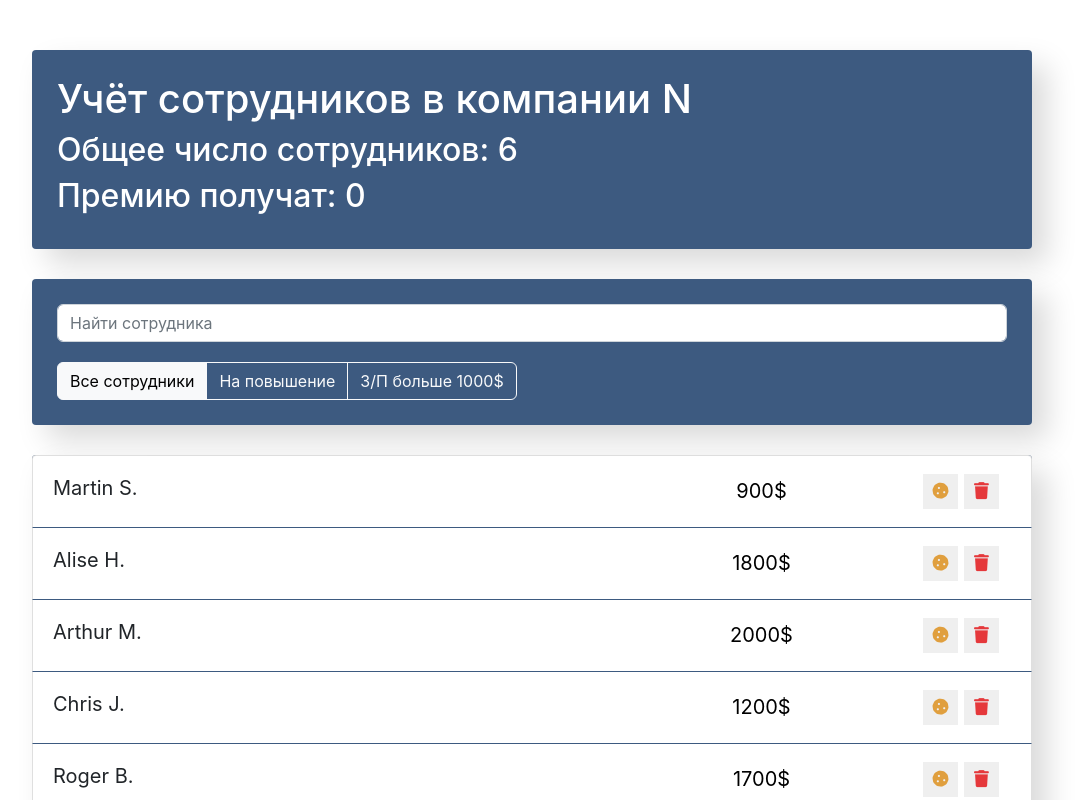
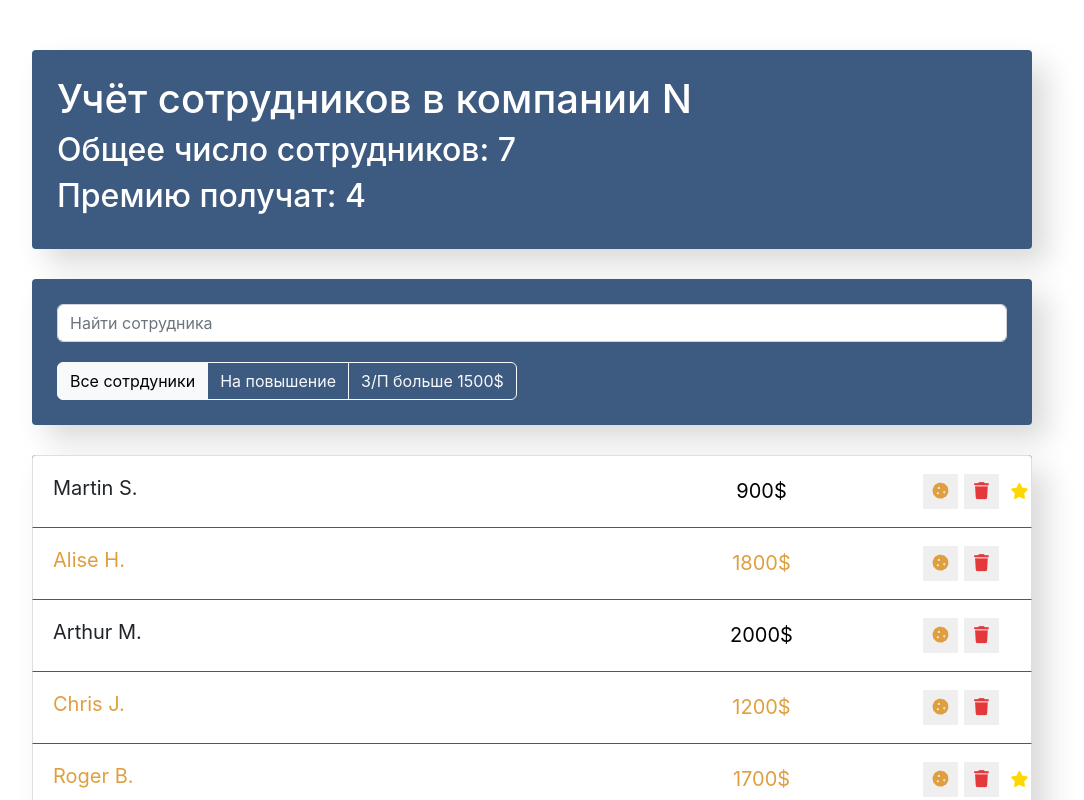
Before and after one commit to GoltvyDen/Employee-accounting, a React (Create React App) app: page / in a window 1280 px wide. Shown: the top 800 px of the page, without its empty margins (108-1192 px from the left). Built offline with nearby package versions, Linux system fonts and the light colour scheme.

Commit message:
sorting implemented

```diff
--- a/src/components/app-filter/app-filter.jsx
+++ b/src/components/app-filter/app-filter.jsx
@@ -1,23 +1,31 @@
 import "./app-filter.css";
 
-const AppFilter = () => {
+const AppFilter = (props) => {
+    const buttonsData = [
+        {name: 'all', label:'Все сотрдуники'},
+        {name: 'rise', label:'На повышение'},
+        {name: 'salary', label:'З/П больше 1500$'}
+    ];
+
+    const buttons = buttonsData.map(({name, label}) => {
+        const activeBtn = props.filter === name;
+        const clazz = activeBtn ? 'btn-light' : 'btn-outline-light';
+
+        return (
+            <button
+                type="button"
+                className={`btn ${clazz}`}
+                key={name}
+                onClick={() => props.onUpdateFilter(name)}>
+                {label}
+            </button>
+        )
+    })
+
+
     return (
         <div className="btn-group">
-            <button
-                type="button"
-                className="btn btn-light">
-                        Все сотрудники
-            </button>
-            <button
-                type="button"
-                className="btn btn-outline-light">
-                    На повышение
-            </button>
-            <button
-                type="button"
-                className="btn btn-outline-light">
-                    З/П больше 1000$
-            </button>
+            {buttons}
         </div>
     )
 }
--- a/src/components/app/app.jsx
+++ b/src/components/app/app.jsx
@@ -13,15 +13,18 @@ class App extends Component {
         super(props);
         this.state = {
             data: [
-                {name: 'Martin S.', salary: 900, increase: false, rise: false, id: 1},
-                {name: 'Alise H.', salary: 1800, increase: false, rise: false, id: 2},
+                {name: 'Martin S.', salary: 900, increase: false, rise: true, id: 1},
+                {name: 'Alise H.', salary: 1800, increase: true, rise: false, id: 2},
                 {name: 'Arthur M.', salary: 2000, increase: false, rise: false, id: 3},
-                {name: 'Chris J.', salary: 1200, increase: false, rise: false, id: 4},
-                {name: 'Roger B.', salary: 1700, increase: false, rise: false, id: 5},
-                {name: 'Abigale W.', salary: 2500, increase: false, rise: false, id: 6}
-            ]
+                {name: 'Chris J.', salary: 1200, increase: true, rise: false, id: 4},
+                {name: 'Roger B.', salary: 1700, increase: true, rise: true, id: 5},
+                {name: 'Abigale W.', salary: 2500, increase: false, rise: false, id: 6},
+                {name: 'Sharon K.', salary: 1400, increase: true, rise: true, id: 7}
+            ],
+            term: '',
+            filter: 'all'
         }
-        this.maxId = 7;
+        this.maxId = 8;
     }
 
     deleteItem = (id) => {
@@ -59,52 +62,58 @@ class App extends Component {
         }))
     }
 
-    onToggleRise = (id) => {
-        console.log(`Rise this ${id}`);
+    searcEmp = (items, term) => {
+        if  (term.length === 0) {
+            return items;
+        }
+
+        return items.filter(item => {
+            return item.name.indexOf(term) > -1
+        })
+    }
+
+    onUpdateSearch = (term) => {
+        this.setState({term});
+    }
+
+    filterEmp = (items, filter) => {
+        switch (filter) {
+            case 'rise':
+                return items.filter(item => item.rise);
+            case 'salary':
+                return items.filter(item => item.salary > 1500);
+            default:
+                return items;
+        }
+    }
+
+    onUpdateFilter = (filter) => {
+        this.setState({filter});
     }
 
     render() {
+        const {data, term, filter} = this.state;
         const employees = this.state.data.length;
         const increased = this.state.data.filter(item => item.increase).length;
+        const visibleData = this.filterEmp(this.searcEmp(data, term), filter);
+
         return (
             <div className="app">
                 <AppInfo employees={employees} increased={increased}/>
                 <div className="search-panel">
-                    <SearchPanel/>
-                    <AppFilter/>
+                    <SearchPanel onUpdateSearch={this.onUpdateSearch}/>
+                    <AppFilter filter={filter} onUpdateFilter={this.onUpdateFilter}/>
                 </div>
 
                 <EmployeesList
-                    data={this.state.data}
+                    data={visibleData}
                     onDelete={this.deleteItem}
-                    onToggleProp={this.onToggleProp}/>
+                    onToggleProp={this.onToggleProp}
+                    selectSalary={this.selectSalary}/>
                 <EmployeesAddForm onAdd={this.addItem}/>
             </div>
         );
     }
 }
+
 export default App;
-
-// render() {
-//     const employees = this.state.data.length;
-//     const increased = this.state.data.filter(item => item.increase).length;
-//     return (
-//         <div className="app">
-//             <AppInfo employees={employees} increased={increased}/>
-
-//             <div className="search-panel">
-//                 <SearchPanel/>
-//                 <AppFilter/>
-//             </div>
-
-//             <EmployeesList
-//                 data={this.state.data}
-//                 onDelete={this.deleteItem}
-//                 onToggleProp={this.onToggleProp}/>
-//             <EmployeesAddForm onAdd={this.addItem}/>
-//         </div>
-//     );
-// }
-// }
-
-// export default App;
--- a/src/components/employees-list-item/employees-list-item.jsx
+++ b/src/components/employees-list-item/employees-list-item.jsx
@@ -1,18 +1,17 @@
 import './employees-list-item.css';
 
 const EmployeesListItem = (props) => {
-    const {name, salary, onDelete, onToggleProp, increase, rise} = props;
+    const {name, salary, onDelete, onToggleProp, increase, rise, selectSalary} = props;
 
     let classNames = 'list-group-item d-flex justify-content-between';
 
     increase ? classNames += ' increase': classNames += '';
     rise ? classNames += ' like' : classNames += '';
 
-
     return (
         <li className={classNames}>
             <span className="list-group-item-label" onDoubleClick={onToggleProp} data-toggle='rise'>{name}</span>
-            <input type="text" className="list-group-item-input" defaultValue={salary + '$'}/>
+            <input type="text" className="list-group-item-input"  defaultValue={salary + '$'} onChange={(e) => selectSalary(e)}/>
             <div className='d-flex justify-content-center align-items-center'>
                 <button type="button"
                     className="btn-cookie btn-sm "
--- a/src/components/search-panel/search-panel.jsx
+++ b/src/components/search-panel/search-panel.jsx
@@ -1,12 +1,30 @@
+import { Component } from 'react';
+
 import './search-panel.css';
 
-const SearchPanel = () => {
-    return (
-        <input
-        type="text"
-        className="form-control search-input"
-        placeholder="Найти сотрудника"/>
-    )
+class SearchPanel extends Component {
+    constructor(props) {
+        super(props)
+        this.state = {
+            term: ''
+        }
+    }
+
+    onUpdateSearchLocal = (e) => {
+        const term = e.target.value;
+        this.setState({term})
+        this.props.onUpdateSearch(term);
+    }
+
+    render() {
+        return (
+            <input type="text"
+                   className="form-control search-input"
+                   placeholder="Найти сотрудника"
+                   value={this.state.term}
+                   onChange={this.onUpdateSearchLocal}/>
+        )
+    }
 }
 
 export default SearchPanel;
```
